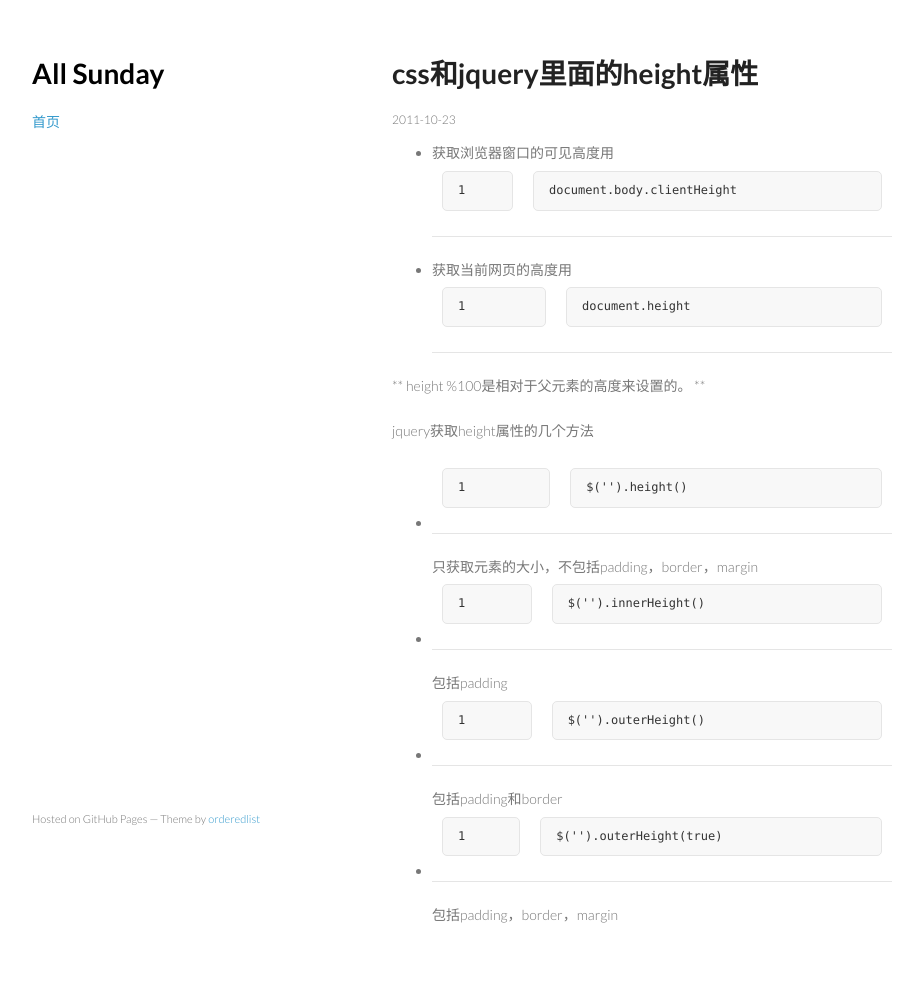
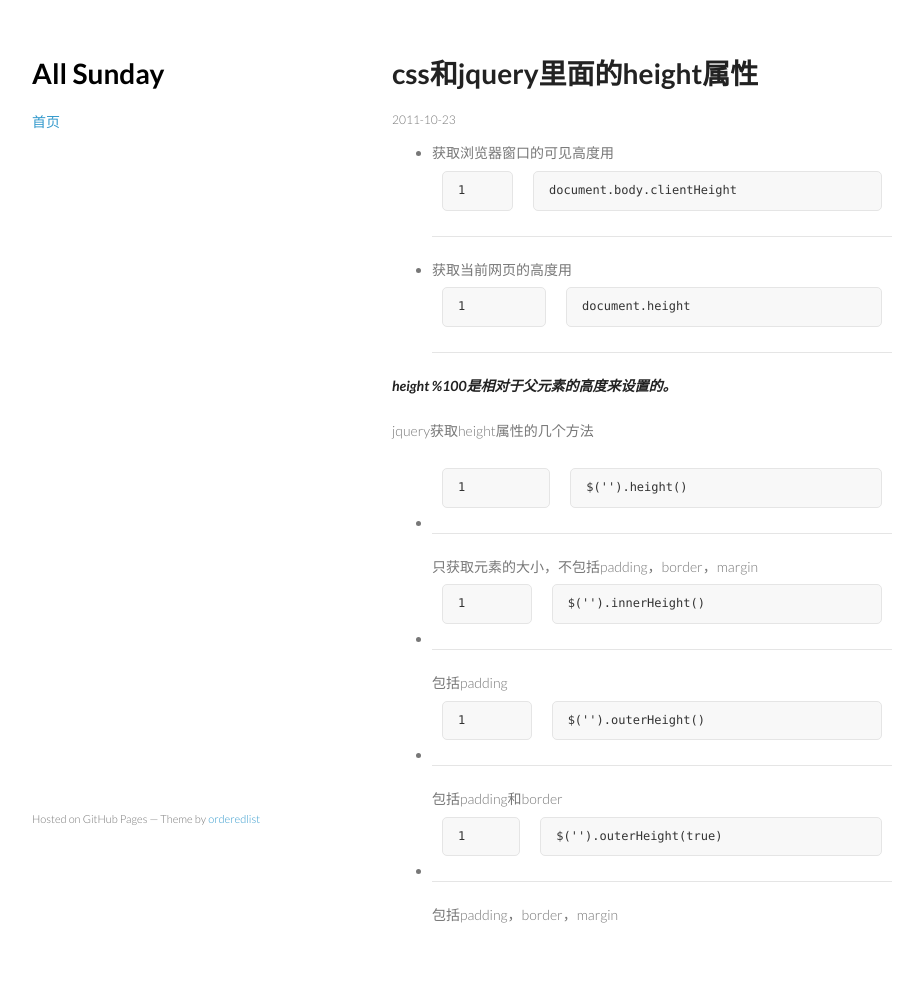
Before and after one commit to gfreezy/blog, a Jekyll site: the page built from _posts/2011-10-23-height-in-css-and-jquery.markdown, in a window 1280 px wide. Shown: the whole page, without its empty margins (178-1101 px from the left). Built offline with Jekyll 4.4.1, drawn with Linux system fonts in a browser that asks for light colours.

Commit message:
Update 2011-10-23-height-in-css-and-jquery.markdown

```diff
--- a/_posts/2011-10-23-height-in-css-and-jquery.markdown
+++ b/_posts/2011-10-23-height-in-css-and-jquery.markdown
@@ -6,7 +6,7 @@ tags: 技术 css height
 * 获取浏览器窗口的可见高度用 `document.body.clientHeight`
 * 获取当前网页的高度用 `document.height`
 
-** height %100是相对于父元素的高度来设置的。 **
+***height %100是相对于父元素的高度来设置的。***
 
 jquery获取height属性的几个方法
 
```
